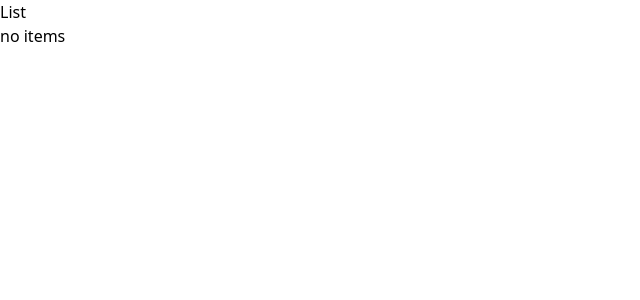
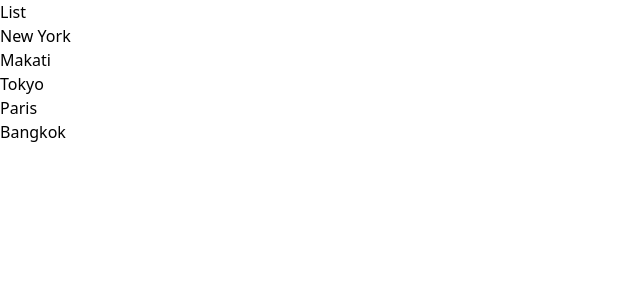
Before and after one commit to Oconer-git/practice-react-with-mosh, a React (Vite) app: page / in a window 1280 px wide. Shown: the top 300 px of the page, without its empty margins (0-640 px from the left). Built offline with nearby package versions, Linux system fonts and the light colour scheme.

Commit message:
building-componets: conditional branch

```diff
--- a/src/components/ListGroup.tsx
+++ b/src/components/ListGroup.tsx
@@ -6,17 +6,12 @@ let items = [
     'Paris',
     'Bangkok'
 ]
-items = [];
-
-const getMessage = () => {
-    return items.length === 0 ? <p>no items</p> : null
-}
 
 function ListGroup() {
     return (
         <Fragment>
             <h1>List</h1>
-            {getMessage()}
+            {items.length === 0 && <p>no items</p>}
             <ul>
                 {items.map((item) => (
                     <li key={item}>{item}</li>
```
